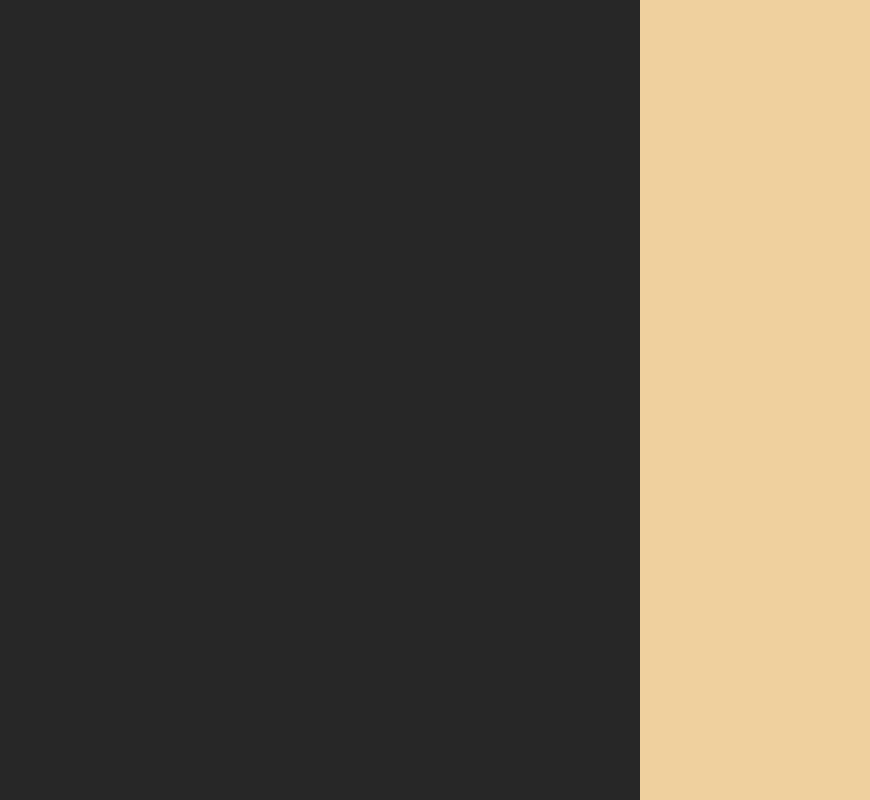
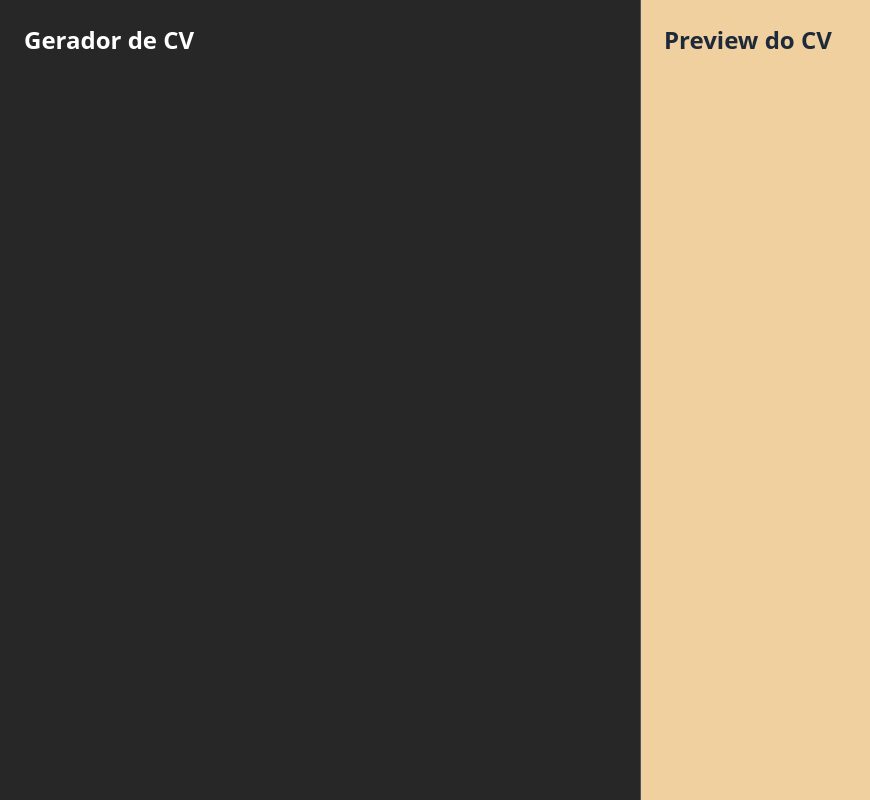
Before and after one commit to RuiGomes111/Gerador-de-CV-Inteligente, a React (Vite) app in the folder gerador_cv/: page / in a window 1280 px wide. Shown: the whole page, without its empty margins (0-870 px from the left). Built offline with nearby package versions, Linux system fonts and the light colour scheme.

Commit message:
layout split-screen implementado

```diff
--- a/gerador_cv/src/App.tsx
+++ b/gerador_cv/src/App.tsx
@@ -1,14 +1,34 @@
-import { CurriculumProvider } from "./context/CurriculumContext"
+import { CurriculumProvider } from "./context/CurriculumContext";
 
 function App() {
   return (
     <CurriculumProvider>
-    <div className="h-screen grid grid-cols-2  bg-gray-900 ">
-      <div className="bg-[#272727]"></div>
-      <div className="bg-[#EFD09E]"></div>
-    </div>
+      <div className="h-screen grid grid-cols-2 bg-gray-900">
+        {/* Coluna esquerda - Formulário */}
+        <div className="bg-[#272727] overflow-y-auto">
+          <div className="p-6">
+            <h1 className="text-white text-2xl font-bold mb-6">
+              Gerador de CV
+            </h1>
+            {/* Conteúdo do formulário será adicionado aqui */}
+          </div>
+        </div>
+
+        {/* Separador visual */}
+        <div className="w-px bg-gray-600 absolute left-1/2 top-0 h-full"></div>
+
+        {/* Coluna direita - Preview do CV */}
+        <div className="bg-[#EFD09E] overflow-y-auto">
+          <div className="p-6">
+            <h2 className="text-gray-800 text-2xl font-bold mb-6">
+              Preview do CV
+            </h2>
+            {/* Preview do CV será adicionado aqui */}
+          </div>
+        </div>
+      </div>
     </CurriculumProvider>
-  )
+  );
 }
 
-export default App
+export default App;
```
